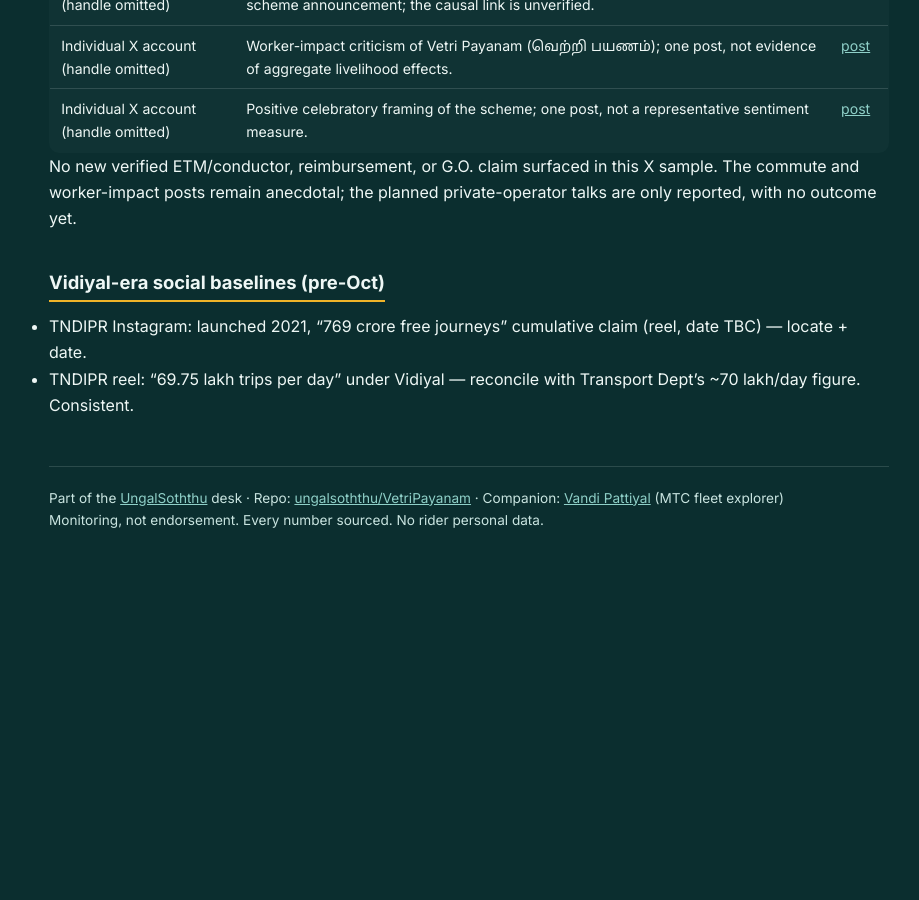
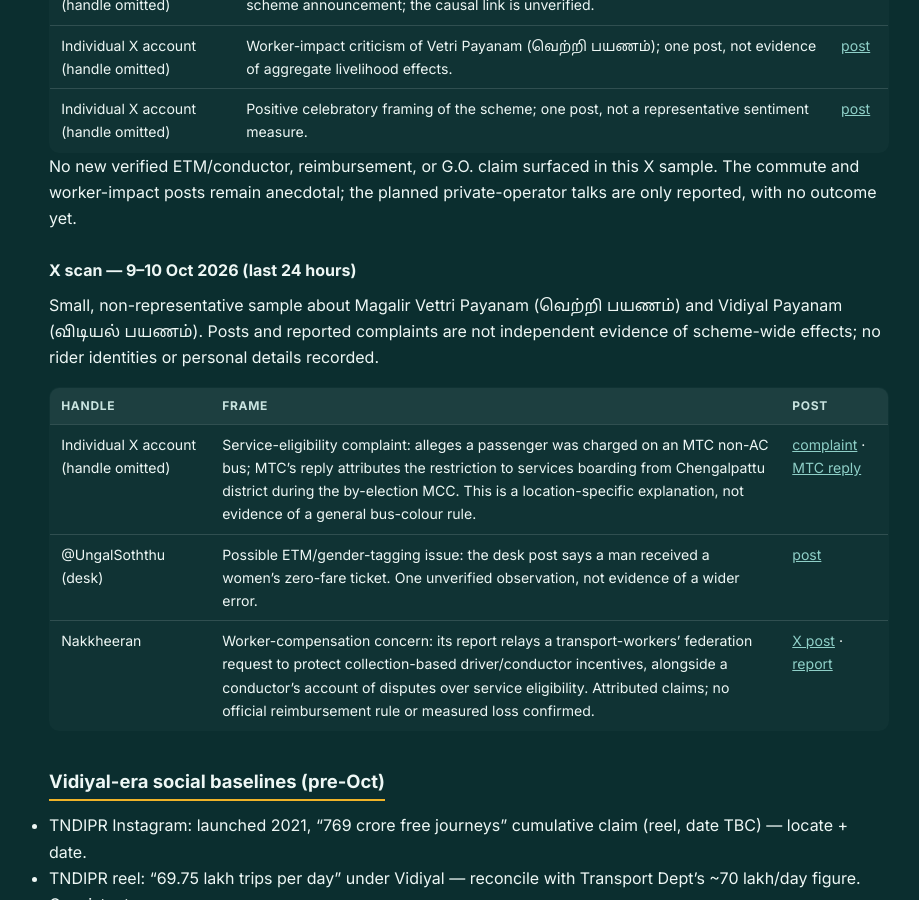
Before and after one commit to ungalsoththu/VetriPayanam, a Jekyll site: the page built from social/SOCIALLOG.md, in a window 1280 px wide and 900 px high, scrolled down 3631 px. Shown: the whole window, without its empty margins (171-1090 px from the left). Built offline with Jekyll 4.4.1, drawn with Linux system fonts in a browser that asks for light colours; before the commit the page ends 4226 px from its top, so only the background shows below that.

Commit message:
daily watch 2026-10-10: worker batta and eligibility concerns

```diff
--- a/social/SOCIALLOG.md
+++ b/social/SOCIALLOG.md
@@ -100,6 +100,16 @@ Small, non-representative sample about Magalir Vetri/Vettri Payanam (வெற
 
 No new verified ETM/conductor, reimbursement, or G.O. claim surfaced in this X sample. The commute and worker-impact posts remain anecdotal; the planned private-operator talks are only reported, with no outcome yet.
 
+### X scan — 9–10 Oct 2026 (last 24 hours)
+
+Small, non-representative sample about Magalir Vettri Payanam (வெற்றி பயணம்) and Vidiyal Payanam (விடியல் பயணம்). Posts and reported complaints are not independent evidence of scheme-wide effects; no rider identities or personal details recorded.
+
+| Handle | Frame | Post |
+| --- | --- | --- |
+| Individual X account (handle omitted) | Service-eligibility complaint: alleges a passenger was charged on an MTC non-AC bus; MTC’s reply attributes the restriction to services boarding from Chengalpattu district during the by-election MCC. This is a location-specific explanation, not evidence of a general bus-colour rule. | [complaint](https://x.com/MOHANJAYADURAI/status/2108783605967388787) · [MTC reply](https://x.com/MtcChennai/status/2108787723473682819) |
+| @UngalSoththu (desk) | Possible ETM/gender-tagging issue: the desk post says a man received a women’s zero-fare ticket. One unverified observation, not evidence of a wider error. | [post](https://x.com/UngalSoththu/status/2108788710603120924) |
+| Nakkheeran | Worker-compensation concern: its report relays a transport-workers’ federation request to protect collection-based driver/conductor incentives, alongside a conductor’s account of disputes over service eligibility. Attributed claims; no official reimbursement rule or measured loss confirmed. | [X post](https://x.com/nakkheeranweb/status/2108877645937254607) · [report](https://www.nakkheeran.in/nakkheeran/a-victorious-journey-controversies-erupting-like-swarms-of-winged-termites-12660561) |
+
 ## Vidiyal-era social baselines (pre-Oct)
 
 - TNDIPR Instagram: launched 2021, "769 crore free journeys" cumulative claim (reel, date TBC) — locate + date.
```
Also changed, not shown: news/NEWSLOG.md (+1 -0 lines).
